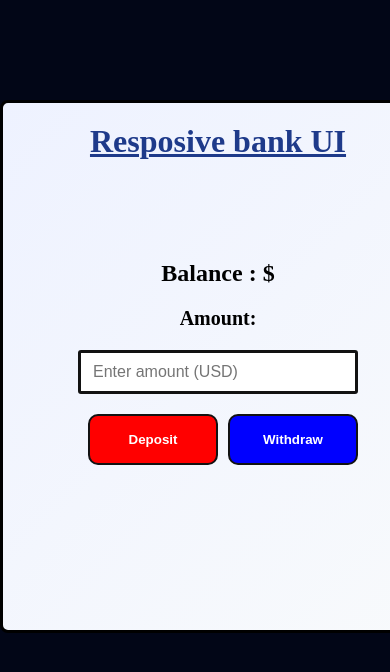
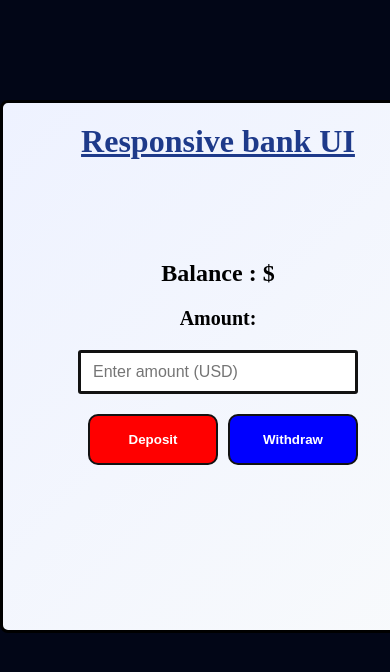
Before and after one commit to gautamsinghkgs/MiniBank-UI, a plain HTML site: page index.html in a window 390 px wide. Shown: the top 672 px of the page. Drawn offline with Linux system fonts and the light colour scheme.

Commit message:
edit responsive heading and title

```diff
--- a/index.html
+++ b/index.html
@@ -3,13 +3,13 @@
 <head>
     <meta charset="UTF-8">
     <meta name="viewport" content="width=device-width, initial-scale=1.0">
-    <title>Resposive bank UI</title>
+    <title>Responsive bank UI</title>
     <link rel="stylesheet" href="style.css">
 </head>
 
 <body>
     <div class="container">
-        <h1>Resposive bank UI</h1>
+        <h1>Responsive bank UI</h1>
         <div class="details">
             <h2 class="bal">Balance : $ <span id="balance"></span></h2>
             <label for="amount" class="amo">Amount:</label>
```
